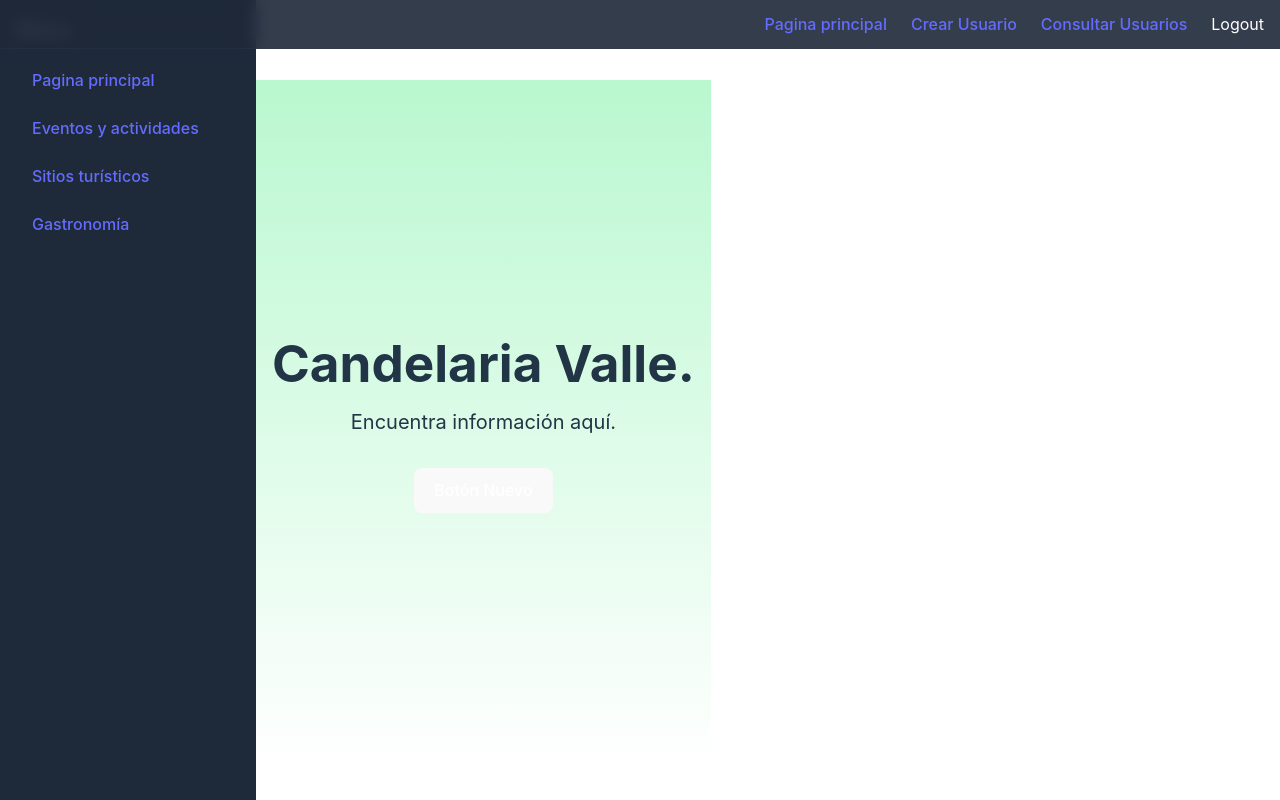
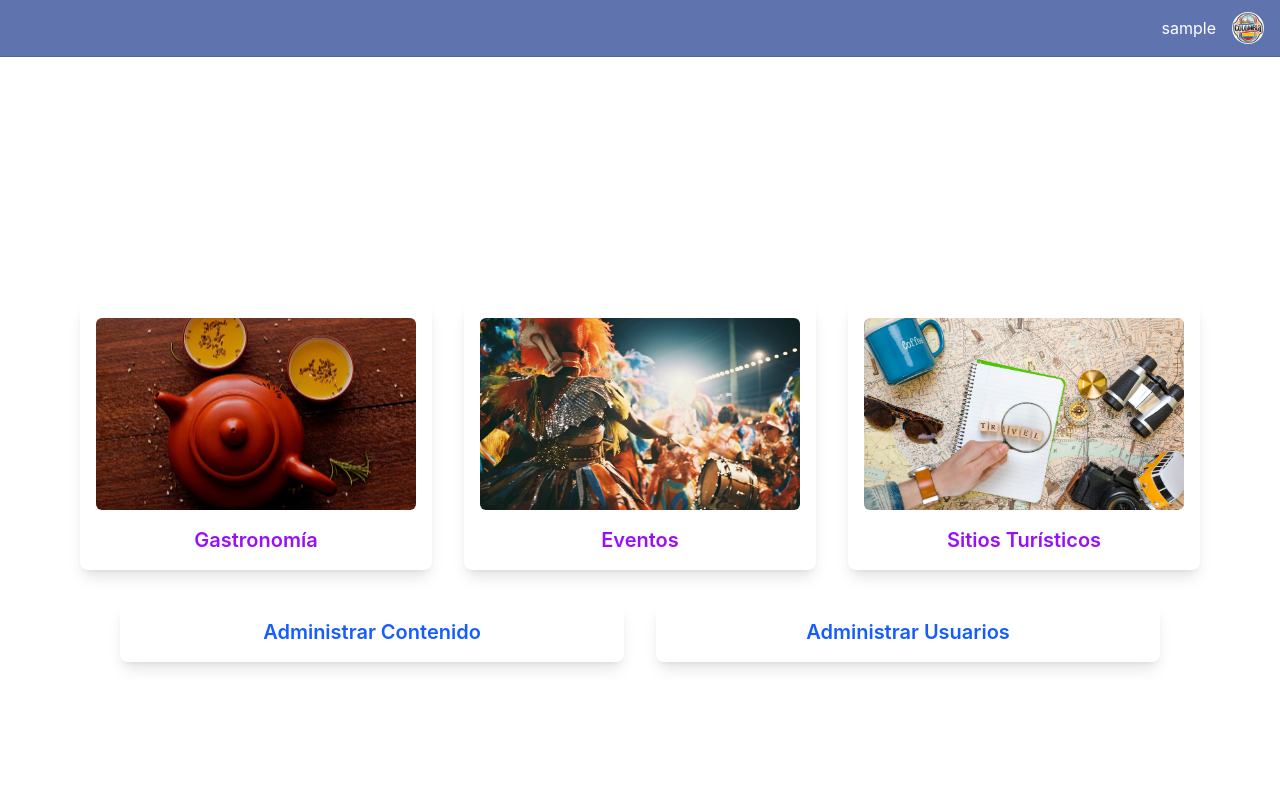
Before and after one commit to RichardAguirre/candelariafront, a React (Vite) app: page /dashboard in a window 1280 px wide. Built offline with nearby package versions, Linux system fonts and the light colour scheme; sample sign-in values are in the browser's storage.

Commit message:
new dashboard

```diff
--- a/src/features/common/Layout.tsx
+++ b/src/features/common/Layout.tsx
@@ -1,44 +1,71 @@
-import { Link, Outlet, useLocation } from "react-router-dom";
+import { Outlet, useLocation } from "react-router-dom";
 import { useAuth } from "../../contexts/AuthContext";
 import Sidebar from "./Sidebar";
+import logo from "../../assets/Logo_Login.jpg";
+import { useEffect, useRef, useState } from "react";
 
 const Layout: React.FC = () => {
-  const { logout } = useAuth();
+  const { logout, user } = useAuth();
   const location = useLocation();
+  const [showMenu, setShowMenu] = useState(false);
+  const menuRef = useRef<HTMLDivElement>(null);
 
-  const showSidebar = ["/dashboard", "/events", "/activities", "/touristSites", "/gastronomy"].includes(location.pathname);
+  const showSidebar = [
+    "/events",
+    "/activities",
+    "/touristSites",
+    "/gastronomy",
+    "/adminpage",
+    "/userManagement",
+  ].includes(location.pathname);
+
+  const isDashboard = location.pathname === "/dashboard";
+
+  useEffect(() => {
+    function handleClickOutside(event: MouseEvent) {
+      if (menuRef.current && !menuRef.current.contains(event.target as Node)) {
+        setShowMenu(false);
+      }
+    }
+    document.addEventListener("mousedown", handleClickOutside);
+    return () => {
+      document.removeEventListener("mousedown", handleClickOutside);
+    };
+  }, []);
 
   return (
-    <div className="min-h-screen flex overflow-hidden">
-      {showSidebar && <Sidebar />}
-      <div className={`flex-1 ${showSidebar ? 'ml-64' : ''}`}>
-        <nav className="fixed top-0 left-0 right-0 bg-gray-800/90 backdrop-blur-sm border-b border-gray-700/30 z-50">
-          <div className="container mx-auto px-4 py-3">
-            <div className="flex justify-end space-x-6">
-              <Link
-                to="/dashboard"
-                className="text-white hover:text-gray-300 transition-colors duration-200"
-              >
-                Pagina principal
-              </Link>
-              <Link
-                to="/createUser"
-                className="text-white hover:text-gray-300 transition-colors duration-200"
-              >
-                Crear Usuario
-              </Link>
-              <Link
-                to="/userManagement"
-                className="text-white hover:text-gray-300 transition-colors duration-200"
-              >
-                Consultar Usuarios
-              </Link>
-              <span
-                onClick={logout}
-                className="text-white hover:text-gray-300 cursor-pointer"
-              >
-                Logout
-              </span>
+    <div>
+      {showSidebar && <Sidebar isDashboard={isDashboard} />}
+      <div className={`flex-1 ${showSidebar ? "ml-64" : ""}`}>
+        <nav
+          className={`fixed top-0 left-0 right-0 ${
+            isDashboard ? "bg-blue-900/70" : "bg-blue-900"
+          } backdrop-blur-sm border-b border-gray-700/30 z-50`}
+        >
+          <div className="container mx-auto px-4 py-3 flex justify-end items-center w-full">
+            <div className="flex items-center space-x-4">
+              <span className="text-white">{user?.username}</span>
+              <div className="relative" ref={menuRef}>
+                <img
+                  src={logo}
+                  alt="User Logo"
+                  className="w-8 h-8 rounded-full cursor-pointer"
+                  onClick={() => setShowMenu(!showMenu)}
+                />
+                {showMenu && (
+                  <div className="absolute right-0 mt-2 w-48 rounded-md shadow-lg py-1 z-50 bg-gray-800">
+                    <button
+                      onClick={() => {
+                        logout();
+                        setShowMenu(false);
+                      }}
+                      className="block w-full text-left px-4 py-2 text-sm text-white hover:bg-gray-700"
+                    >
+                      Cerrar Sesión
+                    </button>
+                  </div>
+                )}
+              </div>
             </div>
           </div>
         </nav>
--- a/src/features/common/Sidebar.tsx
+++ b/src/features/common/Sidebar.tsx
@@ -1,43 +1,47 @@
 import { Link } from "react-router-dom";
 
-const Sidebar: React.FC = () => {
+interface SidebarProps {
+  isDashboard: boolean;
+}
+
+const Sidebar: React.FC<SidebarProps> = ({ isDashboard }) => {
   return (
-    <aside className="w-64 bg-gray-800 text-white flex-shrink-0 fixed h-full">
-      {" "}
+    <aside
+      className={`w-64 ${
+        isDashboard ? "bg-blue-900/70" : "bg-blue-900"
+      } text-white flex-shrink-0 fixed top-0 left-0 h-full z-40`}
+    >
       <div className="p-4">
-        <h2 className="text-xl font-semibold">Menu</h2>
-        <nav className="mt-4">
+        <nav className="mt-12">
           <ul className="space-y-2">
             <li>
-              <Link
-                to="/dashboard"
-                className="block py-2 px-4 hover:bg-gray-700 rounded"
-              >
+              <Link to="/dashboard" className="block py-2 px-4 hover:bg-blue-800 rounded">
                 Pagina principal
               </Link>
             </li>
             <li>
-              <Link
-                to="/events"
-                className="block py-2 px-4 hover:bg-gray-700 rounded"
-              >
+              <Link to="/events" className="block py-2 px-4 hover:bg-blue-800 rounded">
                 Eventos y actividades
               </Link>
             </li>
             <li>
-              <Link
-                to="/touristSites"
-                className="block py-2 px-4 hover:bg-gray-700 rounded"
-              >
+              <Link to="/touristSites" className="block py-2 px-4 hover:bg-blue-800 rounded">
                 Sitios turísticos
               </Link>
             </li>
             <li>
-              <Link
-                to="/gastronomy"
-                className="block py-2 px-4 hover:bg-gray-700 rounded"
-              >
+              <Link to="/gastronomy" className="block py-2 px-4 hover:bg-blue-800 rounded">
                 Gastronomía
+              </Link>
+            </li>
+            <li>
+              <Link to="/adminpage" className="block py-2 px-4 hover:bg-blue-800 rounded">
+                Adminsitrar contenido
+              </Link>
+            </li>
+            <li>
+              <Link to="/userManagement" className="block py-2 px-4 hover:bg-blue-800 rounded">
+                Adminsitrar usuarios
               </Link>
             </li>
           </ul>
--- a/src/features/main/DashboardPage.tsx
+++ b/src/features/main/DashboardPage.tsx
@@ -1,21 +1,77 @@
 import React from "react";
+import { Link } from "react-router-dom";
 
 const DashboardPage: React.FC = () => {
-  const handleClick = () => {
-    alert("Estamos en desarrollo");
-  };
+  return (
+    <div className="flex flex-col justify-center w-screen">
+      <div className="text-center">
+        <h1 className="text-6xl font-bold text-white">
+          Candelaria Valle.
+        </h1>
+        <p className="text-xl mb-8 text-white">Encuentra información aquí.</p>
+      </div>
 
-  return (
-    <div className="flex flex-col items-center justify-center h-full bg-gradient-to-b from-green-200 to-brown-500 p-4">
-      <div className="text-center">
-        <h1 className="text-6xl font-bold mb-4">Candelaria Valle.</h1>
-        <p className="text-xl mb-8">Encuentra información aquí.</p>
-        <button
-          onClick={handleClick}
-          className="bg-green-500 hover:bg-green-600 text-white font-bold py-2 px-4 rounded"
+      <div className="ml-20 mr-20 grid grid-cols-1 md:grid-cols-3 gap-8">
+        <Link
+          to="/gastronomy"
+          className="bg-white bg-opacity-75 p-4 rounded-lg shadow-lg text-center hover:bg-opacity-90 transition duration-300"
         >
-          Botón Nuevo
-        </button>
+          <img
+            src="/src/assets/images/Gastronomia.jpg"
+            alt="Gastronomía"
+            className="w-full h-48 object-cover rounded-md mb-4"
+          />
+          <p className="text-xl font-semibold text-purple-600 hover:text-purple-800">
+            Gastronomía
+          </p>
+        </Link>
+
+        <Link
+          to="/events"
+          className="bg-white bg-opacity-75 p-4 rounded-lg shadow-lg text-center hover:bg-opacity-90 transition duration-300"
+        >
+          <img
+            src="/src/assets/images/Eventos.jpg"
+            alt="Eventos"
+            className="w-full h-48 object-cover rounded-md mb-4"
+          />
+          <p className="text-xl font-semibold text-purple-600 hover:text-purple-800">
+            Eventos
+          </p>
+        </Link>
+
+        <Link
+          to="/touristSites"
+          className="bg-white bg-opacity-75 p-4 rounded-lg shadow-lg text-center hover:bg-opacity-90 transition duration-300"
+        >
+          <img
+            src="/src/assets/images/SitioTuristico.jpg"
+            alt="Sitios Turísticos"
+            className="w-full h-48 object-cover rounded-md mb-4"
+          />
+          <p className="text-xl font-semibold text-purple-600 hover:text-purple-800">
+            Sitios Turísticos
+          </p>
+        </Link>
+      </div>
+
+      <div className="mt-8 ml-30 mr-30 grid grid-cols-1 md:grid-cols-2 gap-8">
+        <Link
+          to="/adminpage"
+          className="bg-white bg-opacity-75 p-4 rounded-lg shadow-lg text-center hover:bg-opacity-90 transition duration-300"
+        >
+          <p className="text-xl font-semibold text-blue-600 hover:text-blue-800">
+            Administrar Contenido
+          </p>
+        </Link>
+        <Link
+          to="/userManagement"
+          className="bg-white bg-opacity-75 p-4 rounded-lg shadow-lg text-center hover:bg-opacity-90 transition duration-300"
+        >
+          <p className="text-xl font-semibold text-blue-600 hover:text-blue-800">
+            Administrar Usuarios
+          </p>
+        </Link>
       </div>
     </div>
   );
```
